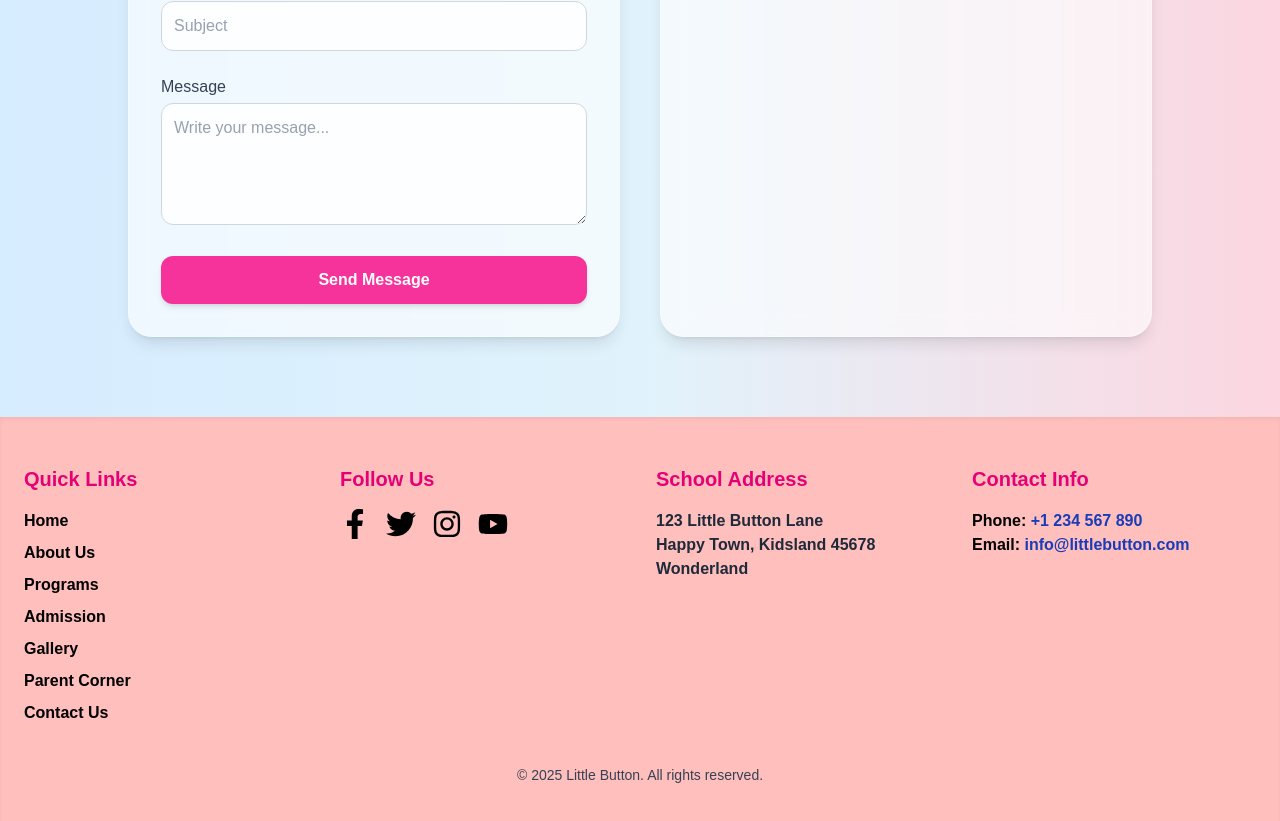
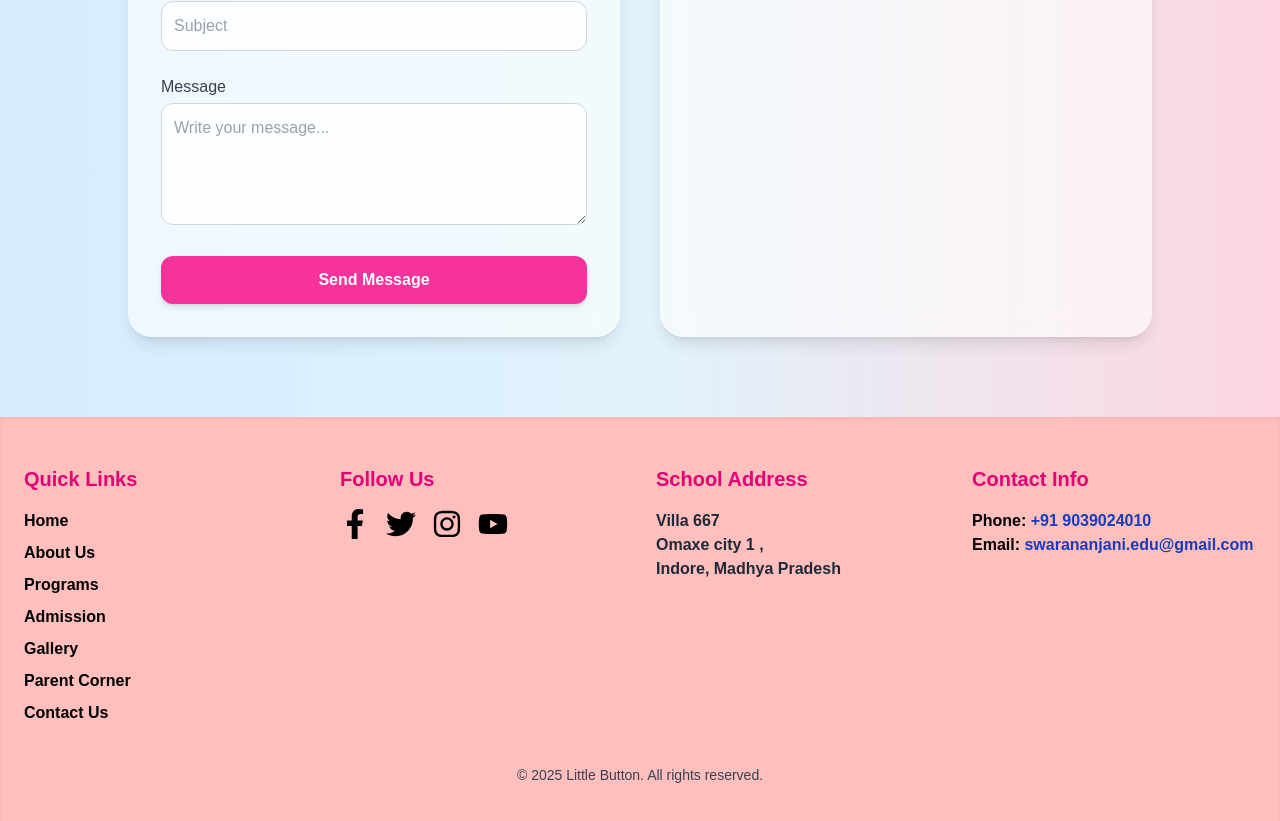
Before and after one commit to abhishekkrpandey17/Little-Button-School, a Next.js app in the folder client/: page / in a window 1280 px wide. Shown: the part 6177-6998 px from the top of the page. Built offline with nearby package versions, Linux system fonts and the light colour scheme; no server answers.

Commit message:
Update footer.tsx

```diff
--- a/client/src/app/mainpage/footer.tsx
+++ b/client/src/app/mainpage/footer.tsx
@@ -89,11 +89,11 @@ export default function Footer() {
             School Address
           </h3>
           <address className="not-italic text-gray-800 text-base font-semibold">
-            123 Little Button Lane
+           Villa 667
             <br />
-            Happy Town, Kidsland 45678
+          Omaxe city 1 ,
             <br />
-            Wonderland
+            Indore, Madhya Pradesh
           </address>
         </div>
 
@@ -105,7 +105,7 @@ export default function Footer() {
           <p className="text-base font-semibold">
             Phone:{" "}
             <a href="tel:+1234567890" className="hover:underline text-blue-800">
-              +1 234 567 890
+             +91 9039024010
             </a>
           </p>
           <p className="text-base font-semibold">
@@ -114,7 +114,7 @@ export default function Footer() {
               href="mailto:info@littlebutton.com"
               className="hover:underline text-blue-800"
             >
-              info@littlebutton.com
+              swarananjani.edu@gmail.com
             </a>
           </p>
         </div>
```
